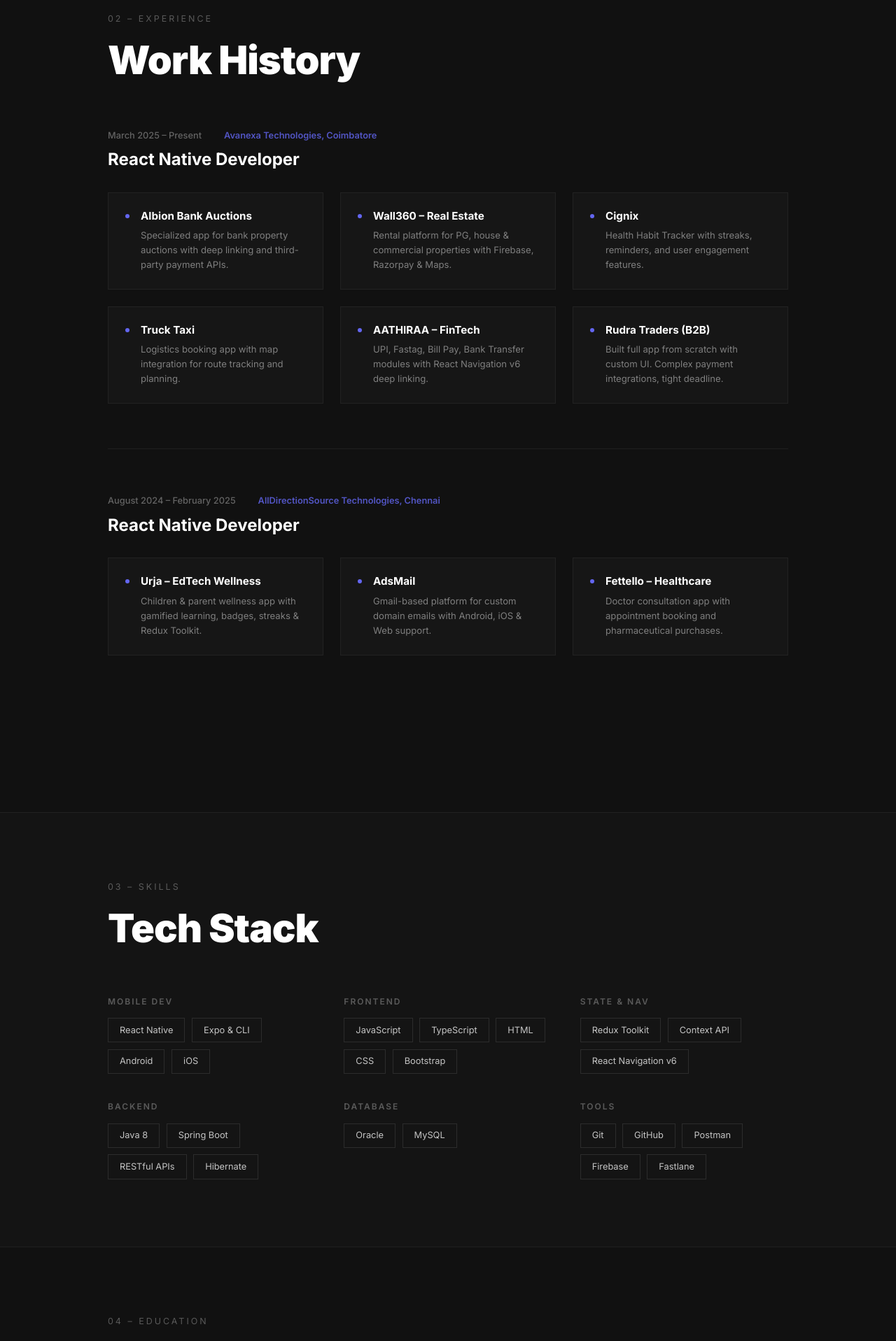
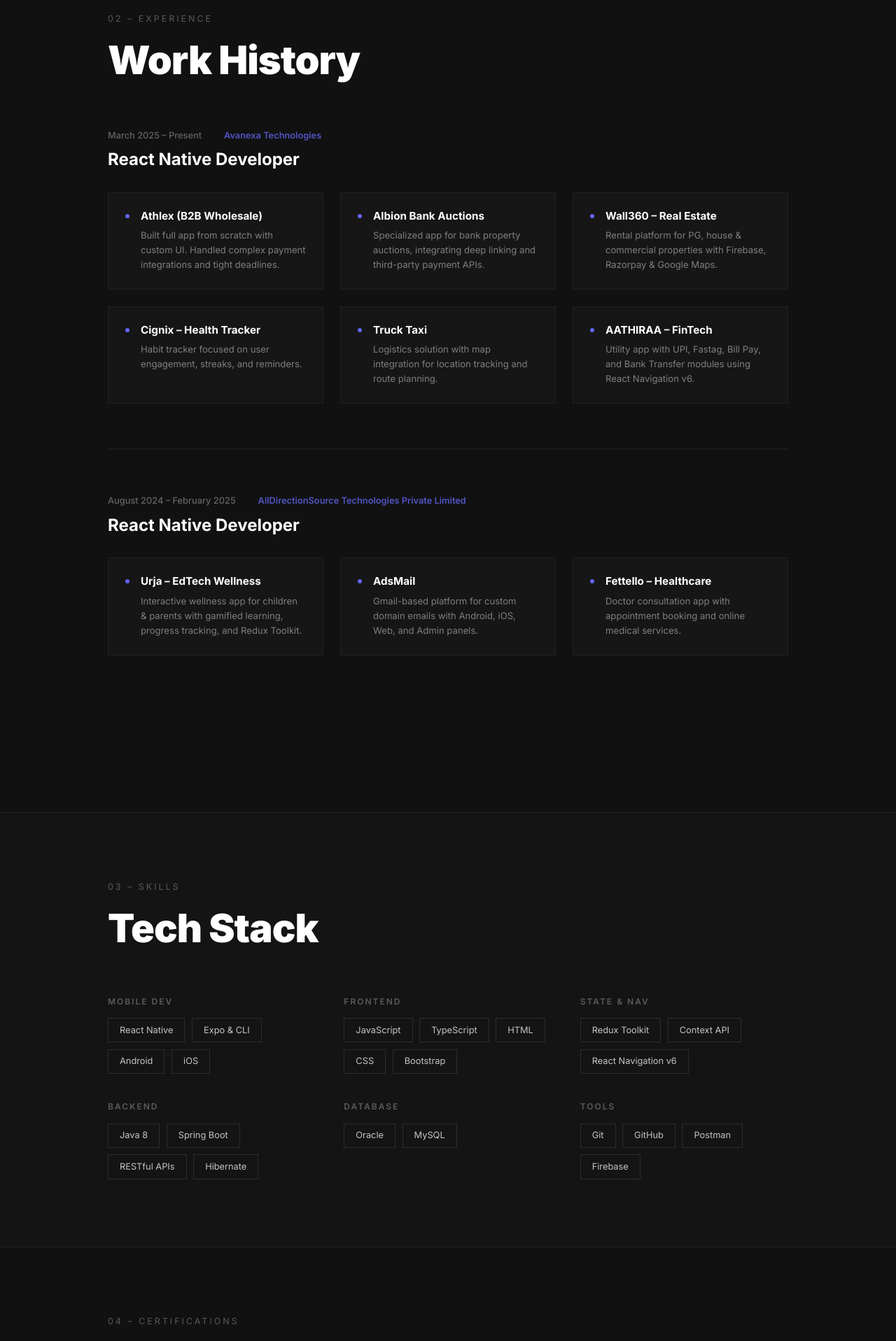
Before and after one commit to vasanthakumar2k/vasanthakumar_profile, a React (Vite) app: page / in a window 1280 px wide. Shown: the part 880-2797 px from the top of the page at 70% size. Built offline with nearby package versions, Linux system fonts and the light colour scheme.

Commit message:
feat: Implement initial profile content component and update the favicon.

```diff
--- a/index.html
+++ b/index.html
@@ -1,13 +1,16 @@
 <!doctype html>
 <html lang="en">
+
 <head>
   <meta charset="UTF-8" />
-    <link rel="icon" type="image/svg+xml" href="/vite.svg" />
+  <link rel="icon" type="image/png" href="/profile-avatar.png" />
   <meta name="viewport" content="width=device-width, initial-scale=1.0" />
   <title>vasanthakumar_profile</title>
 </head>
+
 <body>
   <div id="root"></div>
   <script type="module" src="/src/main.jsx"></script>
 </body>
+
 </html>
--- a/src/components/ProfileContent.jsx
+++ b/src/components/ProfileContent.jsx
@@ -9,32 +9,39 @@
         "State & Nav": ["Redux Toolkit", "Context API", "React Navigation v6"],
         "Backend": ["Java 8", "Spring Boot", "RESTful APIs", "Hibernate"],
         "Database": ["Oracle", "MySQL"],
-        "Tools": ["Git", "GitHub", "Postman", "Firebase", "Fastlane"]
+        "Tools": ["Git", "GitHub", "Postman", "Firebase"]
     };
 
     const experiences = [
         {
             role: "React Native Developer",
-            company: "Avanexa Technologies, Coimbatore",
+            company: "Avanexa Technologies",
             date: "March 2025 – Present",
             projects: [
-                { name: "Albion Bank Auctions", desc: "Specialized app for bank property auctions with deep linking and third-party payment APIs." },
-                { name: "Wall360 – Real Estate", desc: "Rental platform for PG, house & commercial properties with Firebase, Razorpay & Maps." },
-                { name: "Cignix", desc: "Health Habit Tracker with streaks, reminders, and user engagement features." },
-                { name: "Truck Taxi", desc: "Logistics booking app with map integration for route tracking and planning." },
-                { name: "AATHIRAA – FinTech", desc: "UPI, Fastag, Bill Pay, Bank Transfer modules with React Navigation v6 deep linking." },
-                { name: "Rudra Traders (B2B)", desc: "Built full app from scratch with custom UI. Complex payment integrations, tight deadline." }
+                { name: "Athlex (B2B Wholesale)", desc: "Built full app from scratch with custom UI. Handled complex payment integrations and tight deadlines." },
+                { name: "Albion Bank Auctions", desc: "Specialized app for bank property auctions, integrating deep linking and third-party payment APIs." },
+                { name: "Wall360 – Real Estate", desc: "Rental platform for PG, house & commercial properties with Firebase, Razorpay & Google Maps." },
+                { name: "Cignix – Health Tracker", desc: "Habit tracker focused on user engagement, streaks, and reminders." },
+                { name: "Truck Taxi", desc: "Logistics solution with map integration for location tracking and route planning." },
+                { name: "AATHIRAA – FinTech", desc: "Utility app with UPI, Fastag, Bill Pay, and Bank Transfer modules using React Navigation v6." }
             ]
         },
         {
             role: "React Native Developer",
-            company: "AllDirectionSource Technologies, Chennai",
+            company: "AllDirectionSource Technologies Private Limited",
             date: "August 2024 – February 2025",
             projects: [
-                { name: "Urja – EdTech Wellness", desc: "Children & parent wellness app with gamified learning, badges, streaks & Redux Toolkit." },
-                { name: "AdsMail", desc: "Gmail-based platform for custom domain emails with Android, iOS & Web support." },
-                { name: "Fettello – Healthcare", desc: "Doctor consultation app with appointment booking and pharmaceutical purchases." }
+                { name: "Urja – EdTech Wellness", desc: "Interactive wellness app for children & parents with gamified learning, progress tracking, and Redux Toolkit." },
+                { name: "AdsMail", desc: "Gmail-based platform for custom domain emails with Android, iOS, Web, and Admin panels." },
+                { name: "Fettello – Healthcare", desc: "Doctor consultation app with appointment booking and online medical services." }
             ]
+        }
+    ];
+
+    const certifications = [
+        {
+            course: "Java Fullstack Development",
+            institute: "QSpiders Velachery"
         }
     ];
 
@@ -54,7 +61,7 @@
                             My<br />Portfolio
                         </h1>
                         <p className="hero-desc">
-                            A passionate React Native developer with 1 year 7 months of experience building scalable cross-platform mobile applications. Strong foundation in Java full-stack development.
+                            A passionate React Native developer with 2 years of experience building scalable cross-platform mobile applications. Strong foundation in Java full-stack development.
                         </p>
                         <div className="hero-cta">
                             <a href="#experience" className="btn-primary">Explore Now</a>
@@ -113,10 +120,27 @@
                 </div>
             </section>
 
+            {/* ─── CERTIFICATIONS ─── */}
+            <section id="certifications" className="dark-section">
+                <div className="section-inner">
+                    <div className="section-label">04 – Certifications</div>
+                    <h2 className="section-heading">Professional Training</h2>
+                    <div className="edu-row">
+                        {certifications.map((cert, i) => (
+                            <div key={i} className="edu-card">
+                                <span className="edu-year">Certification</span>
+                                <h3>{cert.course}</h3>
+                                <p>{cert.institute}</p>
+                            </div>
+                        ))}
+                    </div>
+                </div>
+            </section>
+
             {/* ─── EDUCATION ─── */}
-            <section id="education" className="dark-section">
+            <section id="education" className="dark-section alt-bg">
                 <div className="section-inner">
-                    <div className="section-label">04 – Education</div>
+                    <div className="section-label">05 – Education</div>
                     <h2 className="section-heading">Academic Background</h2>
                     <div className="edu-row">
                         <div className="edu-card">
```
Also changed, not shown: public/profile-avatar.png (added). Lines whose indentation alone changed are shown as unchanged.
